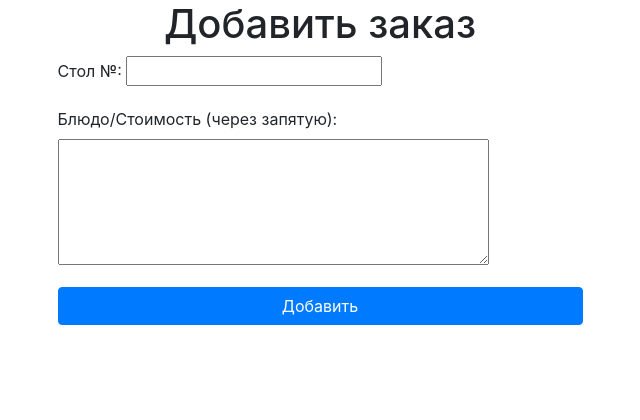
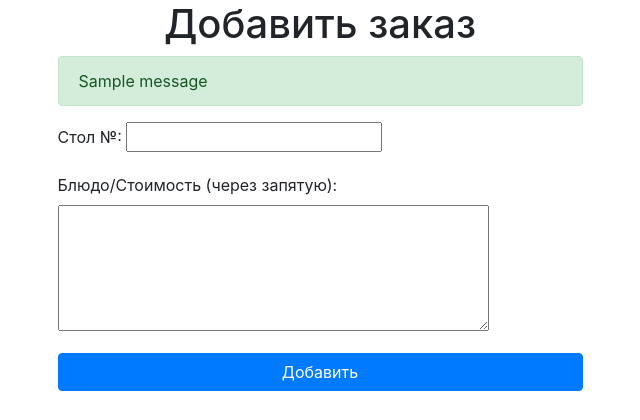
Before and after one commit to maxkeymax/CafeManager, a Django app: page /order/add/ in a window 1280 px wide. Shown: the part 56-476 px from the top of the page, without its empty margins (320-960 px from the left). Run offline with Django 4.2, Linux system fonts and the light colour scheme; tables that the repository leaves empty hold one stand-in row (values such as "Sample post"); one stand-in notice (Sample message) is shown; some libraries are stand-ins or nearby versions.

Commit message:
Add success message to the add order page

```diff
--- a/cafemanager/order/views.py
+++ b/cafemanager/order/views.py
@@ -1,3 +1,4 @@
+from django.contrib import messages
 from django.shortcuts import render, redirect
 from django.views.generic import ListView
 
@@ -9,6 +10,8 @@ def add_order(request):
         form = OrderForm(request.POST)
         if form.is_valid():
             form.save()
+            messages.add_message(request, messages.SUCCESS, 'Заказ успешно добавлен!')
+            print(messages)
             return redirect('add_order')
     else:
         form = OrderForm()
@@ -36,7 +39,7 @@ class OrderListView(ListView):
                 queryset = queryset.filter(id=order_id)
             if table_number:
                 queryset = queryset.filter(table_number=table_number)
-            if status and status != 'все':
+            if status and status != 'Все':
                 queryset = queryset.filter(status=status)
         return queryset
 
--- a/cafemanager/templates/base.html
+++ b/cafemanager/templates/base.html
@@ -8,7 +8,7 @@
 </head>
 <body>
     <nav class="navbar navbar-expand-lg navbar-light bg-light">
-        <a class="navbar-brand" href="#">Cafe Manager</a>
+        <a class="navbar-brand" href="{% url 'orders_management' %}">Cafe Manager</a>
         <button class="navbar-toggler" type="button" data-toggle="collapse" data-target="#navbarSupportedContent" aria-controls="navbarSupportedContent" aria-expanded="false" aria-label="Toggle navigation">
             <span class="navbar-toggler-icon"></span>
         </button>
--- a/cafemanager/templates/order/add_order.html
+++ b/cafemanager/templates/order/add_order.html
@@ -5,6 +5,19 @@
     <div class="container">
         <div class="row justify-content-center">
             <div class="col-md-6">
+                {% if messages %}
+                    {% for message in messages %}
+                        {% if message.tags == 'success' %}
+                            <div class="alert alert-success">
+                                {{ message }}
+                            </div>
+                        {% elif message.tags == 'error' %}
+                            <div class="alert alert-danger">
+                                {{ message }}
+                            </div>
+                        {% endif %}
+                    {% endfor %}
+                {% endif %}
                 <form method="post" class="form-horizontal">
                     {% csrf_token %}
                     {% for field in form %}
```
